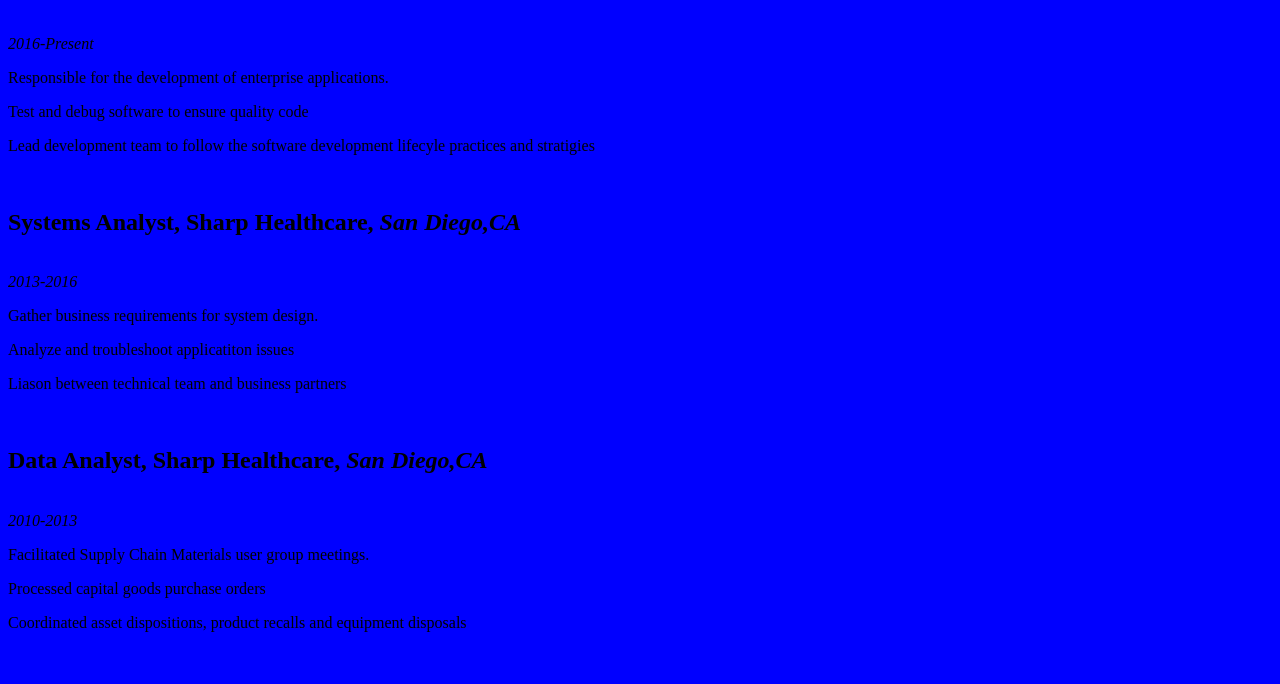
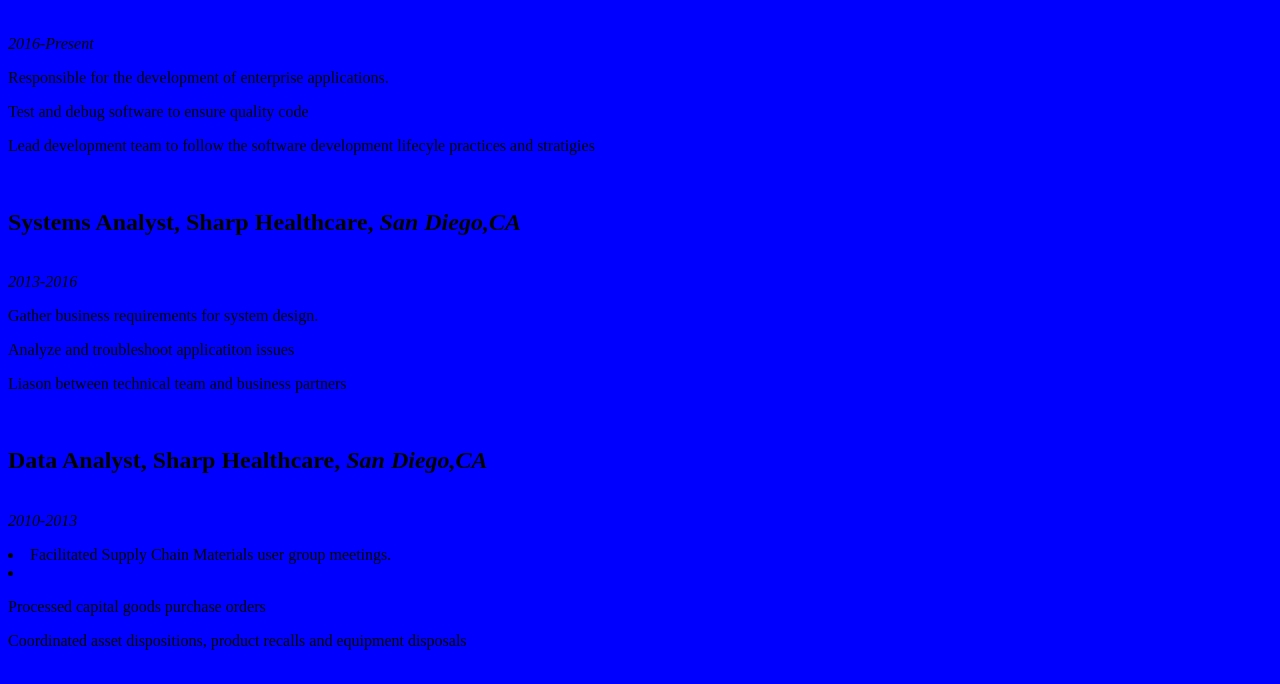
Before and after one commit to garro12dev/garro12dev.github.io, a plain HTML site: page index.html in a window 1280 px wide. Shown: the part 268-952 px from the top of the page. Drawn offline with Linux system fonts and the light colour scheme.

Commit message:
Update index.html

```diff
--- a/index.html
+++ b/index.html
@@ -24,7 +24,7 @@
   <p>Liason between technical team and business partners</p><br>
    <h2>Data Analyst, Sharp Healthcare, <i>San Diego,CA</i></h2><br>
   <i>2010-2013</i><br>
-  <p>Facilitated Supply Chain Materials user group meetings.</p>
+  <p><li>Facilitated Supply Chain Materials user group meetings.<li/></p>
   <p>Processed capital goods purchase orders</p>
   <p>Coordinated asset dispositions, product recalls and equipment disposals</p><br>
   <h1>Education</h1>
```
